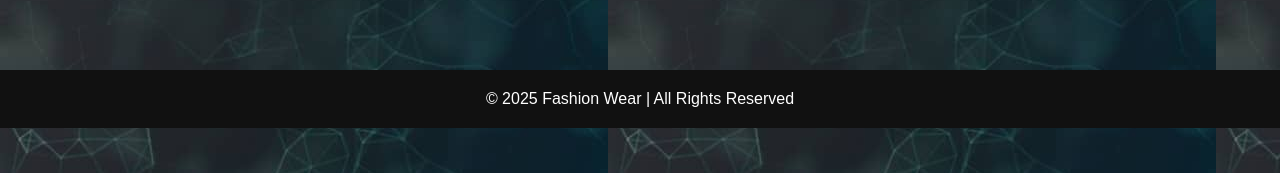
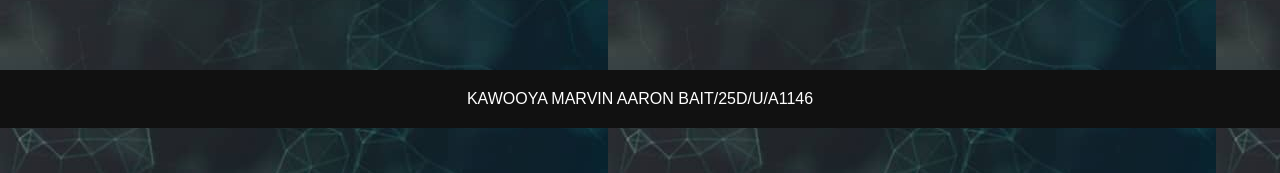
Before and after one commit to Savage-hub15/kawooya-marvin-aaron, a plain HTML site: page ABOUT.html in a window 1280 px wide. Shown: the part 311-484 px from the top of the page. Drawn offline with Linux system fonts and the light colour scheme.

Commit message:
Update ABOUT.html

```diff
--- a/ABOUT.html
+++ b/ABOUT.html
@@ -31,7 +31,7 @@
 </div>
 
 <footer>
-  © 2025 Fashion Wear | All Rights Reserved
+  KAWOOYA MARVIN AARON BAIT/25D/U/A1146
 </footer>
 
 </body>
```
